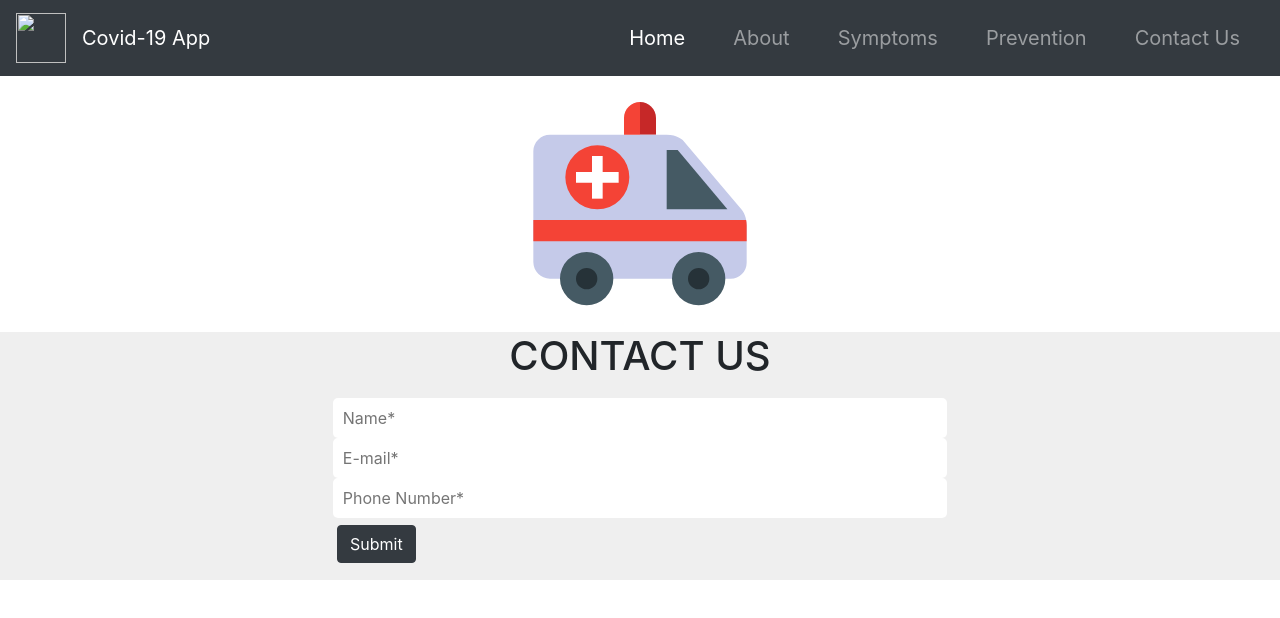
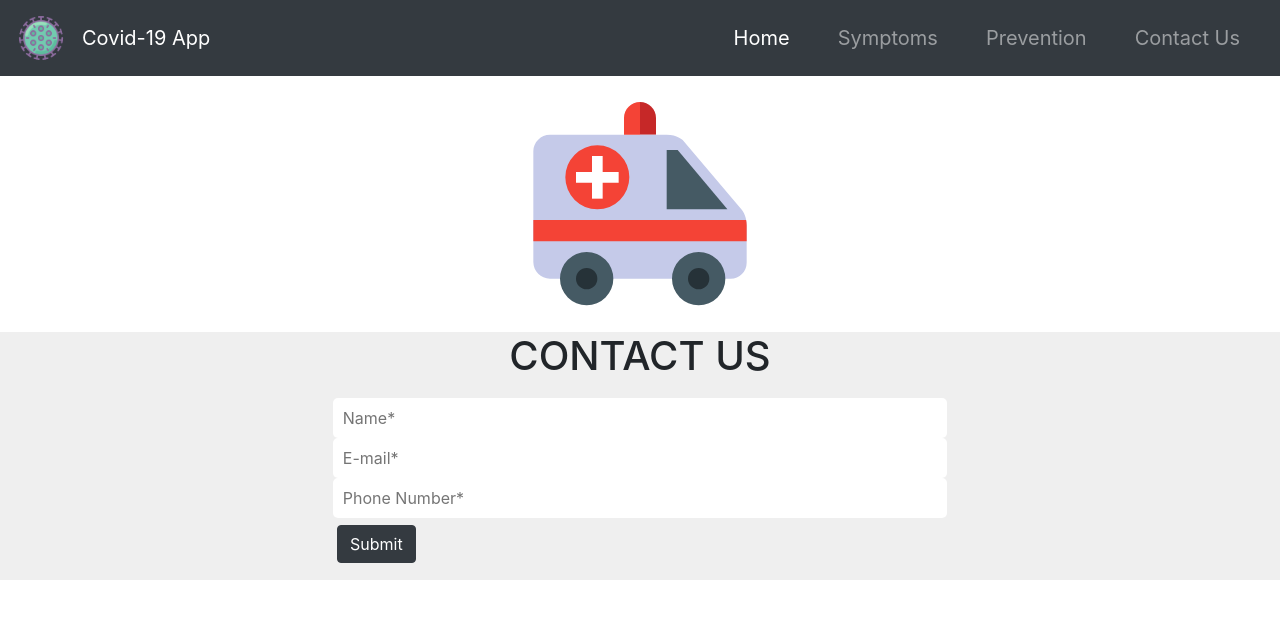
Before and after one commit to tanya714/covid-tracker, a plain HTML site: page contact.html in a window 1280 px wide. Drawn offline with nearby package versions, Linux system fonts and the light colour scheme.

Commit message:
contact.html updated

```diff
--- a/contact.html
+++ b/contact.html
@@ -18,7 +18,7 @@
 <body>
     <nav class="navbar navbar-expand-lg navbar-dark bg-dark">
         <a class="navbar-brand" href="#">
-            <img src="icons8-coronavirus-50-10.svg" width="50" height="50" alt="">
+            <img src="icons8-coronavirus-64-new.png" width="50" height="50" alt="">
         </a>
         <a class="navbar-brand" href="#">Covid-19 App</a>
         <button class="navbar-toggler" type="button" data-toggle="collapse" data-target="#navbarSupportedContent" aria-controls="navbarSupportedContent" aria-expanded="false" aria-label="Toggle navigation">
@@ -30,11 +30,9 @@
                 <li class="nav-item active px-3">
                     <a class="nav-link" href="index.html" style="font-size: 20px;">Home <span class="sr-only">(current)</span></a>
                 </li>
+
                 <li class="nav-item px-3">
-                    <a class="nav-link" href="#" style="font-size: 20px;">About</a>
-                </li>
-                <li class="nav-item px-3">
-                    <a class="nav-link" href="#" style="font-size: 20px;">Symptoms</a>
+                    <a class="nav-link" href="symptoms.html" style="font-size: 20px;">Symptoms</a>
                 </li>
                 <li class="nav-item px-3">
                     <a class="nav-link" href="#" style="font-size: 20px;">Prevention</a>
```
